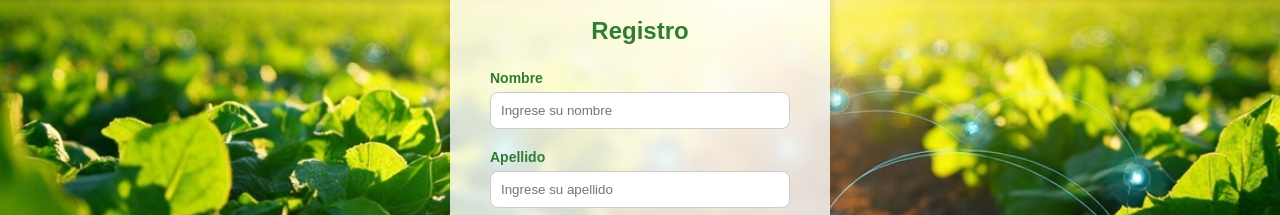
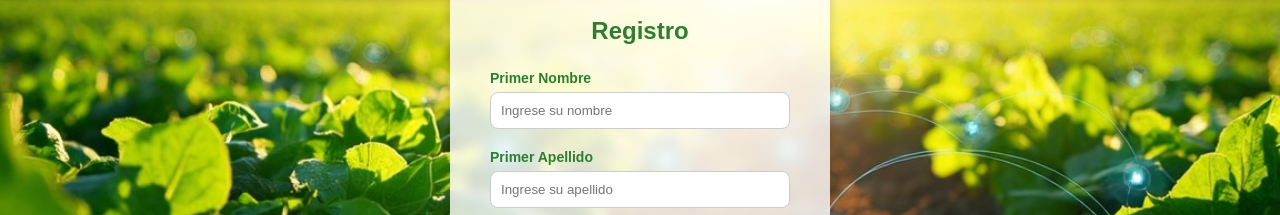
Before and after one commit to nicolasresgra2005/softwaredesarrollo1, a React (Vite) app: page /register in a window 1280 px wide. Shown: the part 217-432 px from the top of the page. Built offline with nearby package versions, Linux system fonts and the light colour scheme.

Commit message:
Cambios en textos

```diff
--- a/src/pages/Register.jsx
+++ b/src/pages/Register.jsx
@@ -32,7 +32,7 @@ const Register = () => {
       <form className="register-box" onSubmit={handleSubmit}>
         <h2>Registro</h2>
 
-        <label htmlFor="Primer_Nombre_U">Nombre</label>
+        <label htmlFor="Primer_Nombre_U">Primer Nombre</label>
         <input
           type="text"
           id="Primer_Nombre_U"
@@ -43,7 +43,7 @@ const Register = () => {
           required
         />
 
-        <label htmlFor="Primer_Apellido_U">Apellido</label>
+        <label htmlFor="Primer_Apellido_U">Primer Apellido</label>
         <input
           type="text"
           id="Primer_Apellido_U"
```
